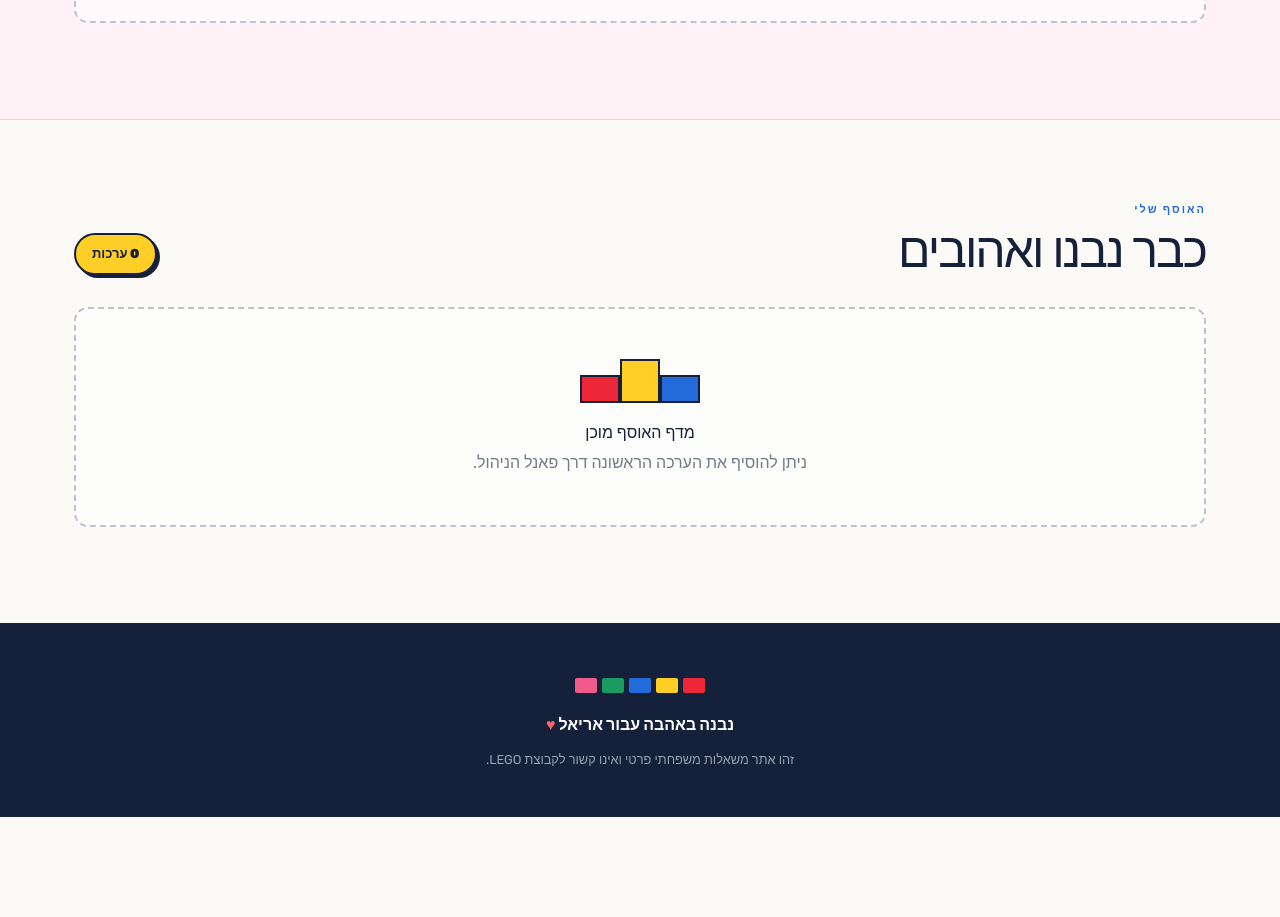
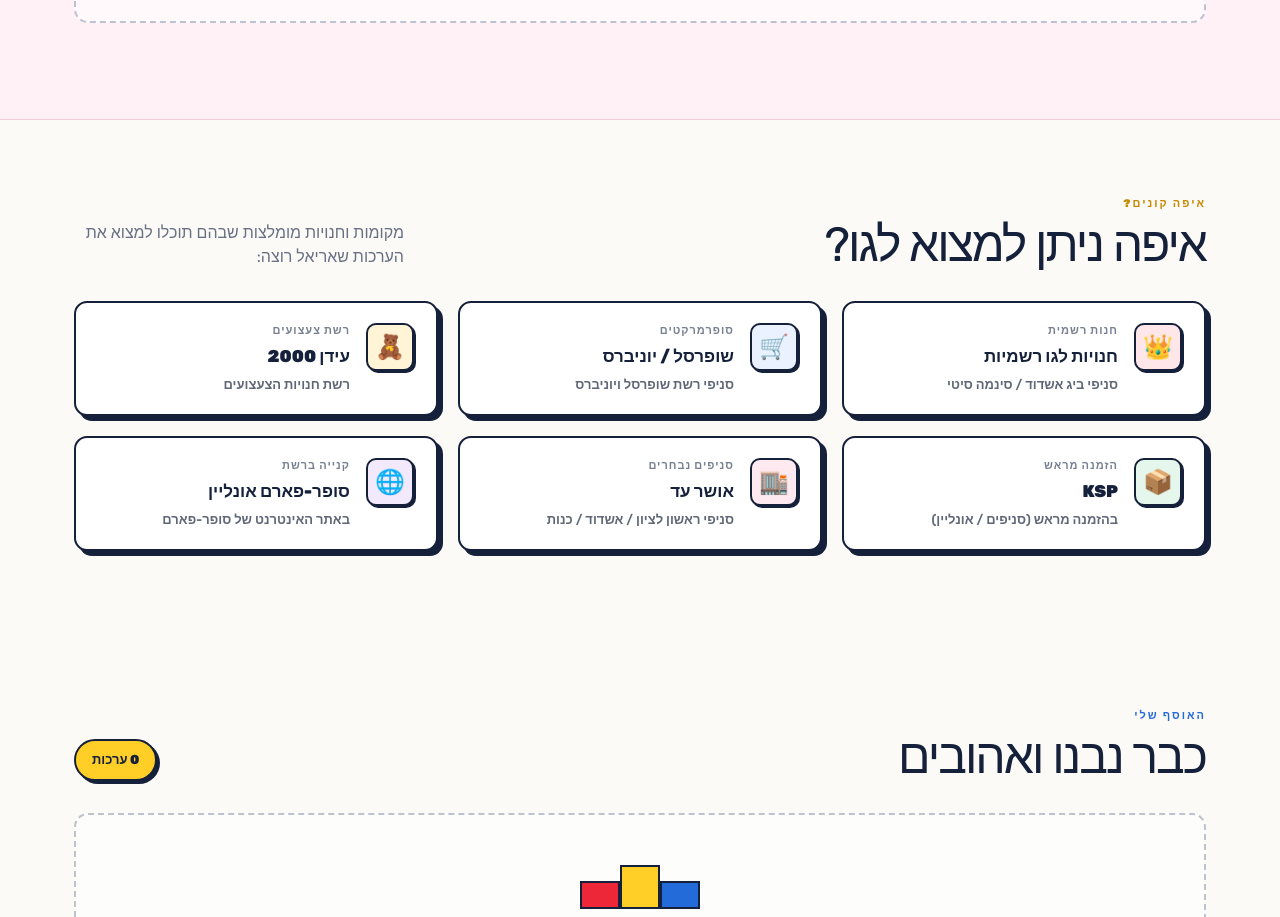
Before and after one commit to itaylevy/lego-wishlist, a Next.js app: page / in a window 1280 px wide. Shown: the part 1180-2097 px from the top of the page. Before the commit the page ends 1997 px from the top, so only its background shows below. Built offline with nearby package versions, Linux system fonts and the light colour scheme; no server answers; the database is empty.

Commit message:
Add 'Where to buy LEGO' section with store details

```diff
--- a/src/app/globals.css
+++ b/src/app/globals.css
@@ -51,7 +51,22 @@
 .wanted-section { max-width:none;padding-left:max(24px,calc((100% - 1132px)/2));padding-right:max(24px,calc((100% - 1132px)/2));background:#fff1f5;border-top:1px solid #f5ceda;border-bottom:1px solid #f5ceda; }
 .section-heading { display:flex;align-items:end;justify-content:space-between;gap:20px;margin-bottom:32px; }
 .section-heading h2 { margin:7px 0 0;font-size:clamp(34px,5vw,48px);line-height:1;letter-spacing:-2px; }
-.section-heading p { max-width:330px;margin:0;color:#687083;line-height:1.5; }.mini-label.pink{color:#d73c71}.blue-label{color:var(--blue)}
+.section-heading p { max-width:330px;margin:0;color:#687083;line-height:1.5; }.mini-label.pink{color:#d73c71}.blue-label{color:var(--blue)}.yellow-label{color:#c68a00}
+.stores-section { max-width:1180px;margin:0 auto;padding:70px 24px 75px; }
+.stores-grid { display:grid;grid-template-columns:repeat(3,minmax(0,1fr));gap:20px; }
+.store-card { display:flex;align-items:flex-start;gap:16px;padding:20px 22px;border:2px solid var(--ink);border-radius:13px;background:#fff;box-shadow:5px 5px 0 var(--ink);transition:transform .18s,box-shadow .18s; }
+.store-card:hover { transform:translate(-2px,-3px);box-shadow:8px 8px 0 var(--ink); }
+.store-icon { width:48px;height:48px;min-width:48px;display:grid;place-items:center;font-size:24px;border:2px solid var(--ink);border-radius:10px;background:var(--yellow);box-shadow:2px 2px 0 var(--ink); }
+.store-card.red .store-icon { background:#ffe6e8; }
+.store-card.blue .store-icon { background:#eaf2ff; }
+.store-card.yellow .store-icon { background:#fff5d6; }
+.store-card.green .store-icon { background:#e5f7ed; }
+.store-card.pink .store-icon { background:#ffe9f1; }
+.store-card.purple .store-icon { background:#f2eafc; }
+.store-info { display:flex;flex-direction:column;gap:3px; }
+.store-tag { font-size:11px;font-weight:900;letter-spacing:1px;color:#788090; }
+.store-info h3 { margin:2px 0 3px;font-size:17px;font-weight:900;color:var(--ink); }
+.store-info p { margin:0;font-size:13px;color:#606877;font-weight:600;line-height:1.4; }
 .count-pill { padding:9px 16px;border:2px solid var(--ink);border-radius:999px;font-size:13px;font-weight:900;background:var(--yellow);box-shadow:3px 3px 0 var(--ink); }
 .set-grid { display:grid;grid-template-columns:repeat(3,minmax(0,1fr));gap:25px; }
 .set-card { position:relative;overflow:hidden;border:2px solid var(--ink);border-radius:13px;background:#fff;box-shadow:6px 6px 0 var(--ink);transition:transform .18s,box-shadow .18s; }.set-card:hover{transform:translate(-2px,-3px);box-shadow:9px 10px 0 var(--ink)}
--- a/src/app/page.tsx
+++ b/src/app/page.tsx
@@ -50,6 +50,77 @@
       <h3>{kind === "owned" ? "מדף האוסף מוכן" : "מדף המשאלות מוכן"}</h3>
       <p>ניתן להוסיף את הערכה הראשונה דרך פאנל הניהול.</p>
     </div>
+  );
+}
+
+const STORES = [
+  {
+    name: "חנויות לגו רשמיות",
+    details: "סניפי ביג אשדוד / סינמה סיטי",
+    tag: "חנות רשמית",
+    color: "red",
+    icon: "👑",
+  },
+  {
+    name: "שופרסל / יוניברס",
+    details: "סניפי רשת שופרסל ויוניברס",
+    tag: "סופרמרקטים",
+    color: "blue",
+    icon: "🛒",
+  },
+  {
+    name: "עידן 2000",
+    details: "רשת חנויות הצעצועים",
+    tag: "רשת צעצועים",
+    color: "yellow",
+    icon: "🧸",
+  },
+  {
+    name: "KSP",
+    details: "בהזמנה מראש (סניפים / אונליין)",
+    tag: "הזמנה מראש",
+    color: "green",
+    icon: "📦",
+  },
+  {
+    name: "אושר עד",
+    details: "סניפי ראשון לציון / אשדוד / כנות",
+    tag: "סניפים נבחרים",
+    color: "pink",
+    icon: "🏬",
+  },
+  {
+    name: "סופר-פארם אונליין",
+    details: "באתר האינטרנט של סופר-פארם",
+    tag: "קנייה ברשת",
+    color: "purple",
+    icon: "🌐",
+  },
+];
+
+function StoresSection() {
+  return (
+    <section className="stores-section" aria-labelledby="stores-title">
+      <div className="section-heading">
+        <div>
+          <span className="mini-label yellow-label">איפה קונים?</span>
+          <h2 id="stores-title">איפה ניתן למצוא לגו?</h2>
+        </div>
+        <p>מקומות וחנויות מומלצות שבהם תוכלו למצוא את הערכות שאריאל רוצה:</p>
+      </div>
+      <div className="stores-grid">
+        {STORES.map((store, i) => (
+          <div key={i} className={`store-card ${store.color}`}>
+            <span className="store-icon" aria-hidden="true">{store.icon}</span>
+            <div className="store-info">
+              <span className="store-tag">{store.tag}</span>
+              <h3>{store.name}</h3>
+              <p>{store.details}</p>
+            </div>
+          </div>
+        ))}
+      </div>
+    </section>
   );
 }
 
@@ -122,6 +193,8 @@
         {wanted.length ? <div className="set-grid">{wanted.map((set) => <SetCard key={set.id} set={set} wanted />)}</div> : <EmptyShelf kind="wanted" />}
       </section>
 
+      <StoresSection />
+
       <section className="collection-section" aria-labelledby="owned-title">
         <div className="section-heading">
           <div><span className="mini-label blue-label">האוסף שלי</span><h2 id="owned-title">כבר נבנו ואהובים</h2></div>
```
